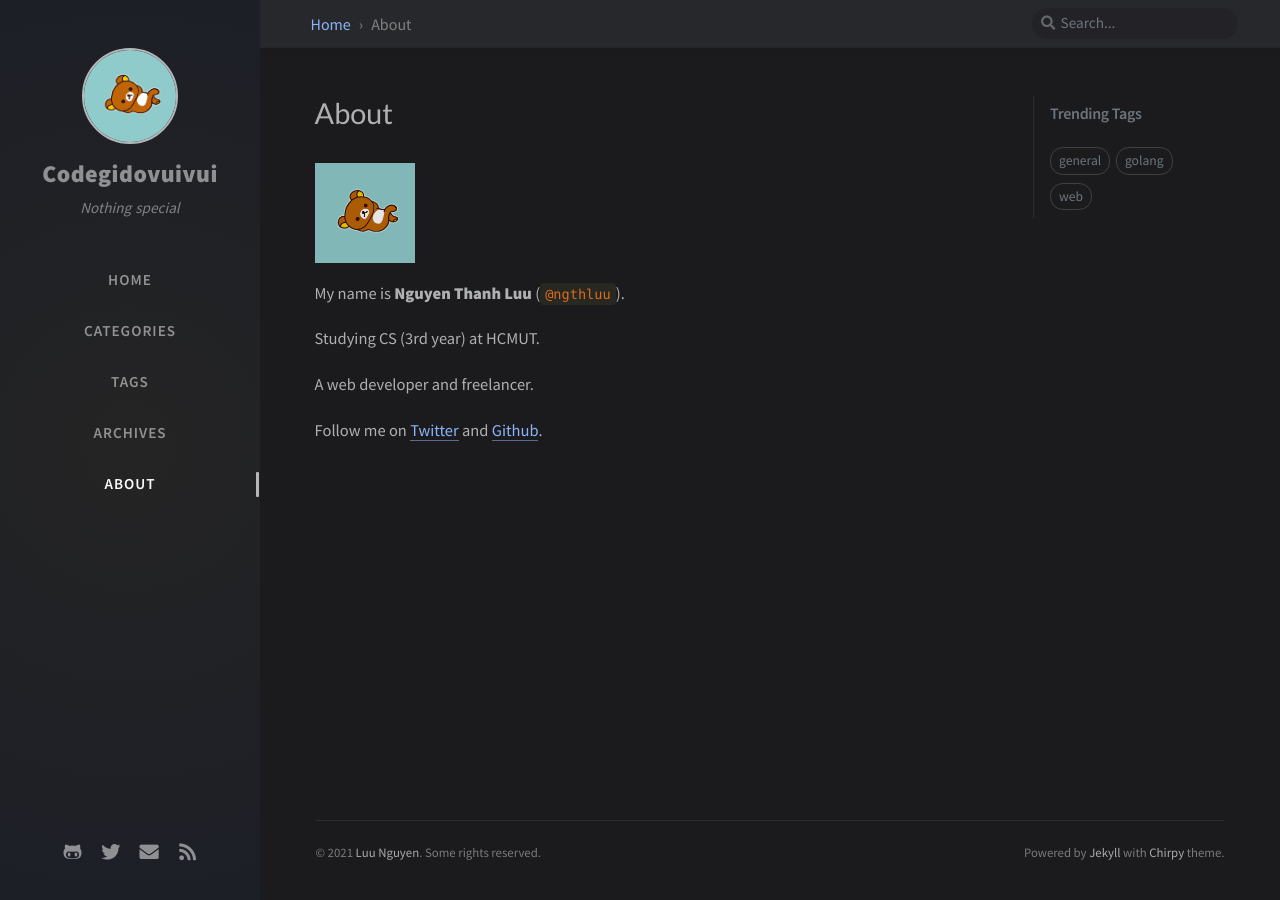
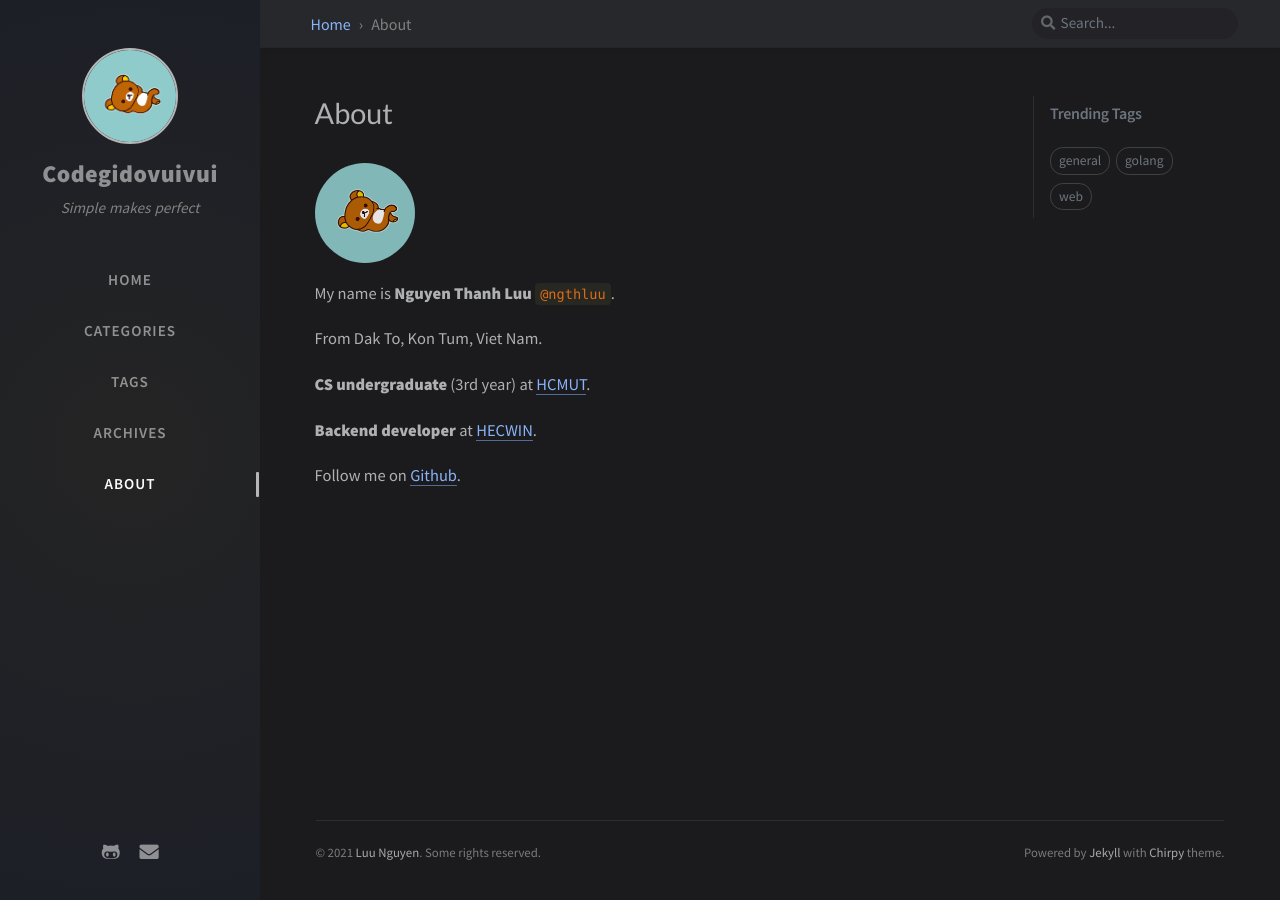
Before and after one commit to ngthluu/ngthluu.github.io, a Jekyll site: the page built from _tabs/about.md, in a window 1280 px wide. Built offline with Jekyll 4.4.1, drawn with Linux system fonts in a browser that asks for light colours; nearby versions of some CDN libraries; comment, search, counter and statistics services are not loaded.

Commit message:
Fix about page + scrollbar

```diff
--- a/_config.yml
+++ b/_config.yml
@@ -9,15 +9,15 @@
 # --------------------------
 title: Codegidovuivui                          # the main title
 
-tagline: Nothing special # it will display as the sub-title
+tagline: Simple makes perfect # it will display as the sub-title
 
 description: >-                        # used by seo meta and the atom feed
-  A blog about techs, side projects and other stuffs
+  My blog about techs, side projects and other stuffs
 
 # fill in the base hostname & protocol for your site, e.g., 'https://username.github.io'
 url: 'https://ngthluu.github.io'
 
-author: Luu nguyen                  # change to your full name
+author: Luu Nguyen                  # change to your full name
 
 avatar: /assets/img/avatar/avatar.png   # support internet resources
 
@@ -29,14 +29,10 @@ twitter:
 
 social:
   name: Luu Nguyen                  # it will shows as the copyright owner in Footer
-  email: luu.nguyen2101@hcmut.edu.vn             # change to your email address
+  email: nt.luu21@gmail.com            # change to your email address
   links:
     # The first element serves as the copyright owner's link
-    - https://twitter.com/ngthluu      # change to your twitter homepage
-    - https://github.com/ngthluu       # change to your github homepage
-    # Uncomment below to add more social links
-    # - https://www.facebook.com/username
-    # - https://www.linkedin.com/in/username
+    - https://github.com/ngthluu
 
 google_site_verification: google_meta_tag_verification # change to your verification string
 # --------------------------
--- a/_tabs/about.md
+++ b/_tabs/about.md
@@ -9,12 +9,14 @@ order: 4
 # © 2017-2019 Cotes Chung
 # MIT License
 ---
-<img src="{{ site.avatar }}" width="100px" height="100px">
+<img src="{{ site.avatar }}" width="100px" height="100px" class="rounded-circle">
 
-My name is **Nguyen Thanh Luu** (`@ngthluu`).
+My name is **Nguyen Thanh Luu** `@ngthluu`.
 
-Studying CS (3rd year) at HCMUT.
+From Dak To, Kon Tum, Viet Nam.
 
-A web developer and freelancer.
+**CS undergraduate** (3rd year) at [HCMUT](https://www.hcmut.edu.vn).
 
-Follow me on [Twitter]({{ site.social.links[0] }}) and [Github]({{ site.social.links[1] }}).
+**Backend developer** at [HECWIN](https://hecwin.com/).
+
+Follow me on [Github]({{ site.social.links[0] }}).
--- a/assets/css/_addon/main.scss
+++ b/assets/css/_addon/main.scss
@@ -48,6 +48,18 @@ html[mode=dark] {
 
 :root {
   font-size: 16px;
+}
+
+/* scrollbar */
+::-webkit-scrollbar {
+	width: 6px;
+	height: 6px;
+	background: #252525;
+}
+
+::-webkit-scrollbar-thumb {
+	border-radius: 3px;
+	background: #c0c0c0;
 }
 
 body {
```
Also changed, not shown: _data/contact.yml (+1 -7 lines), Gemfile.lock.
